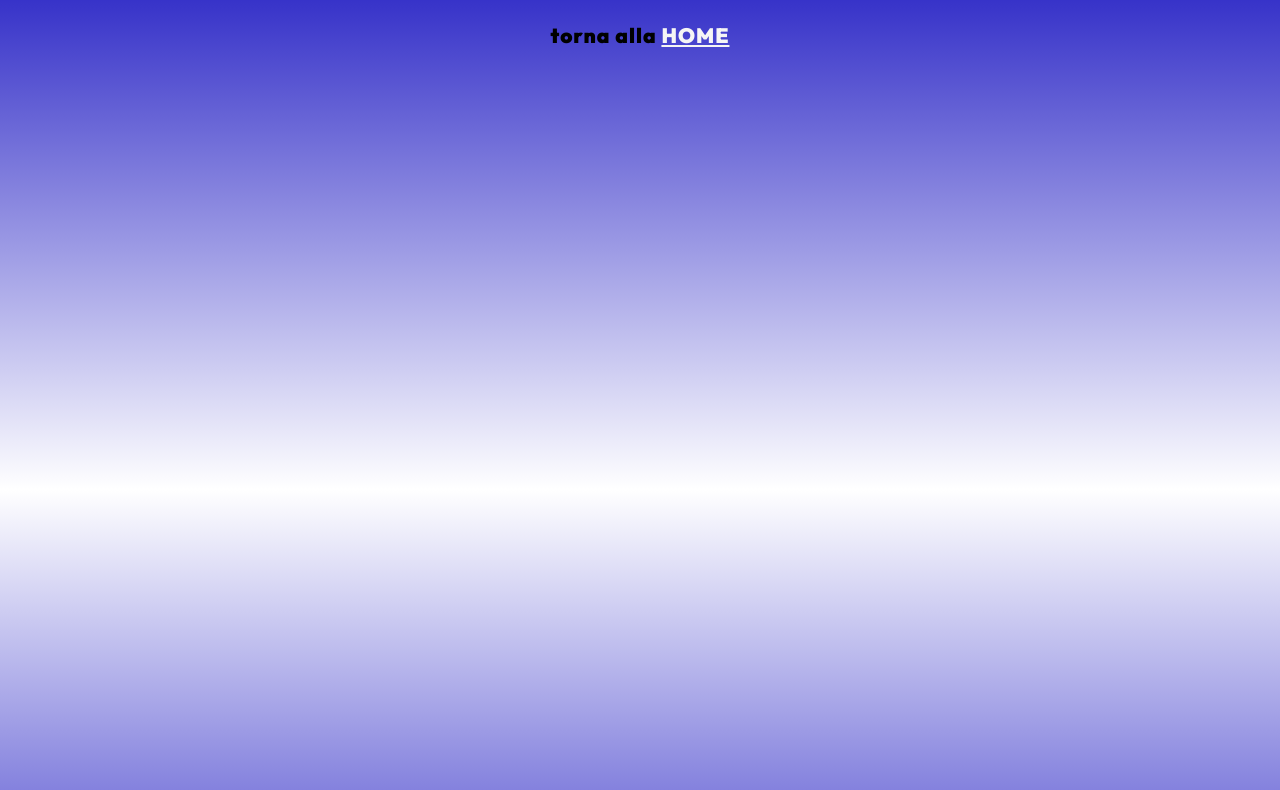
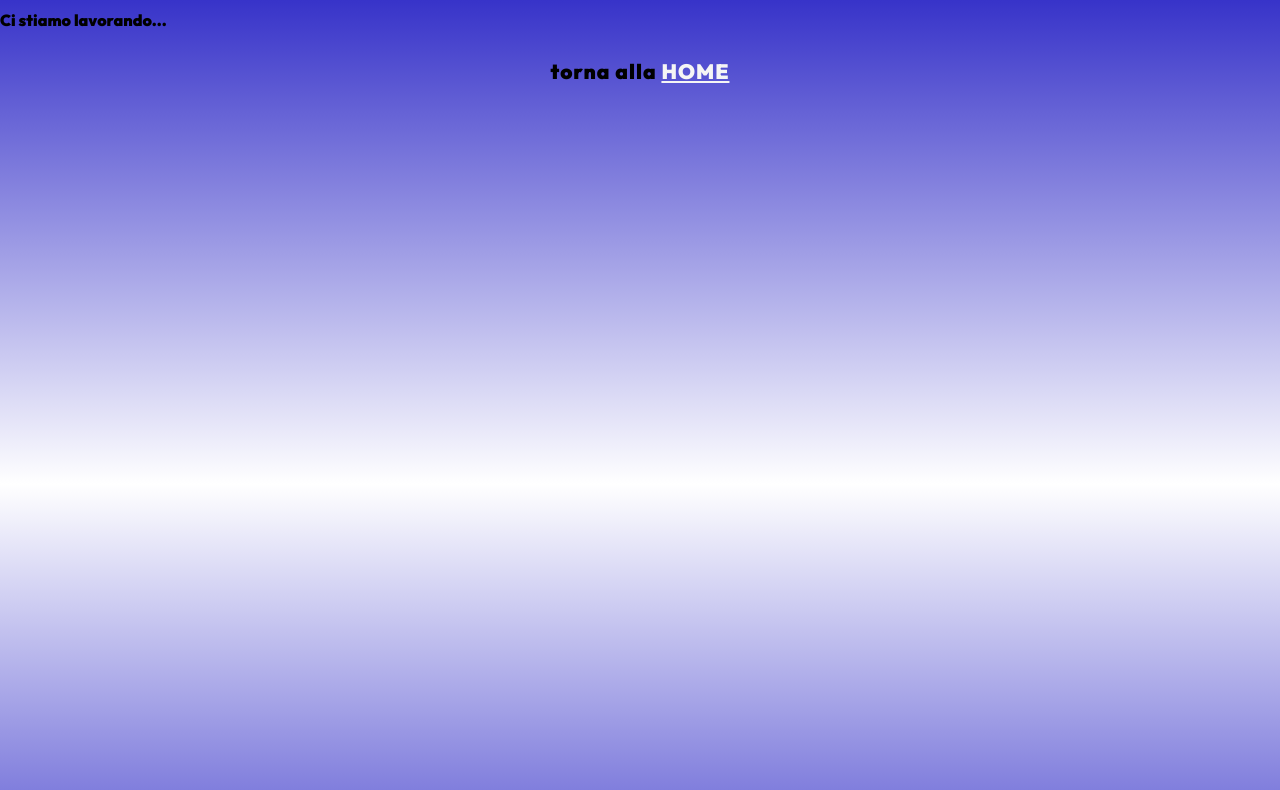
Before and after one commit to alesarnella/V-Concerts, a plain HTML site: page Documentazione.html in a window 1280 px wide. Shown: the part 117-907 px from the top of the page. Drawn offline with Linux system fonts and the light colour scheme.

Commit message:
Update Documentazione.html

```diff
--- a/Documentazione.html
+++ b/Documentazione.html
@@ -20,6 +20,7 @@
             </nav>
         </header>
     <main>
+        <p>Ci stiamo lavorando...</p>
         <h4> torna alla <a href="index.html"> HOME</a> </h4>
     </main>
     </body>
```
